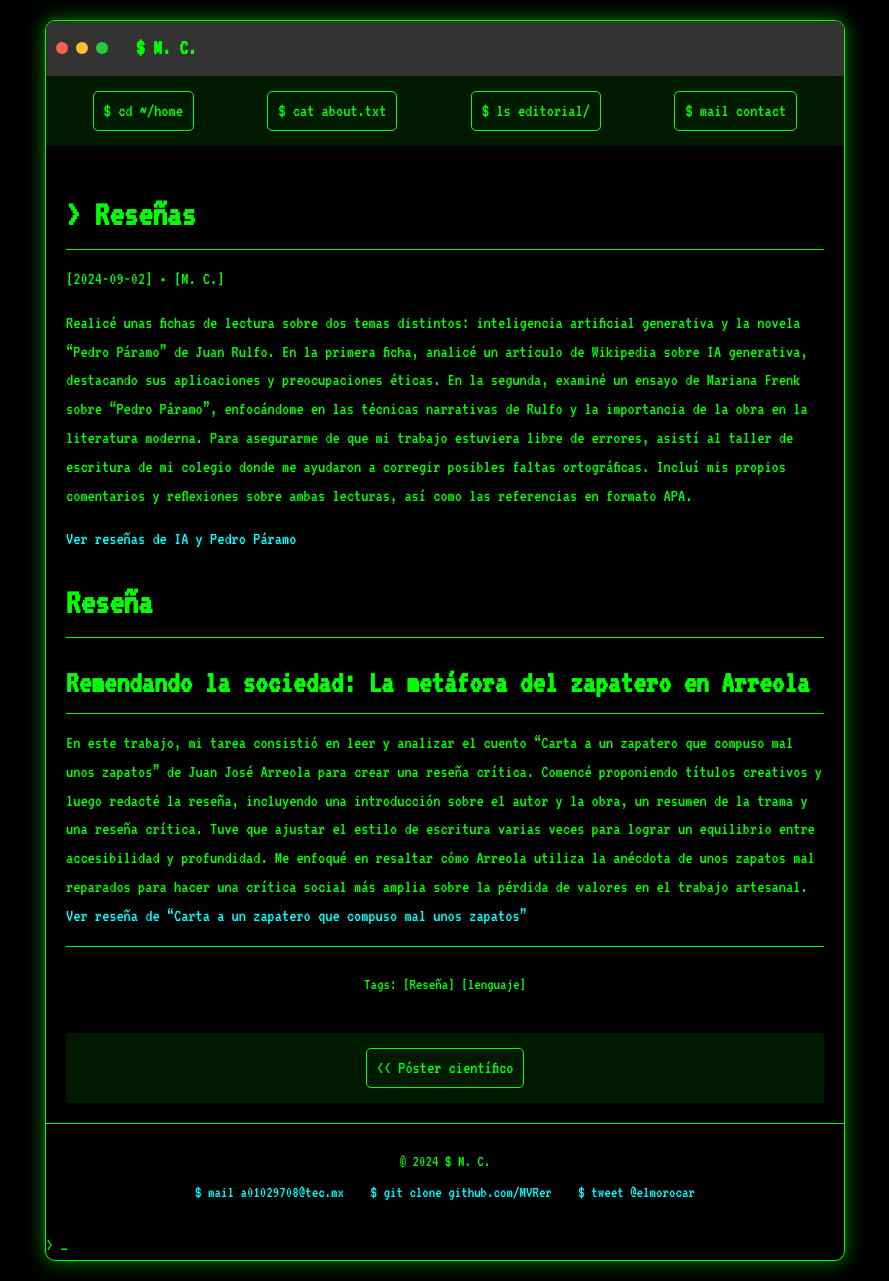
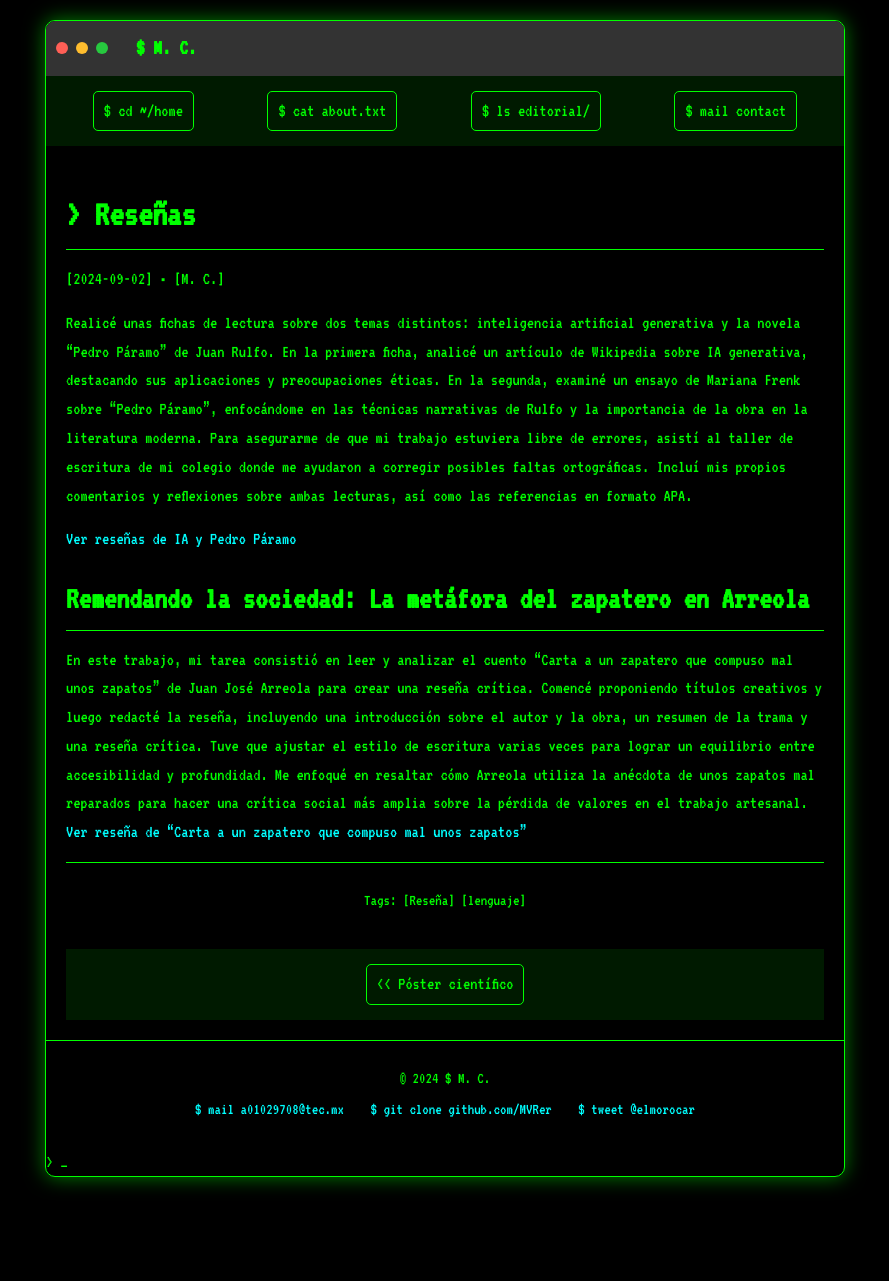
Before and after one commit to MVRer/MVRer.github.io, a Jekyll site: the page built from _posts/2024-09-02-Resena.md, in a window 1280 px wide. Shown: the whole page, without its empty margins (195-1084 px from the left). Built offline with Jekyll 4.4.1, drawn with Linux system fonts in a browser that asks for light colours; after the commit the page ends 1197 px from its top, so only the background shows below that.

```diff
--- a/_posts/2024-09-02-Resena.md
+++ b/_posts/2024-09-02-Resena.md
@@ -10,7 +10,7 @@
 
 [Ver reseñas de IA y Pedro Páramo](https://docs.google.com/document/d/1GUuxwHUIIWQGBaRgaj-Hofxg7eKWsqbbc9J97oamiWI/edit?usp=sharing)
 
-# Reseña
+
 ## Remendando la sociedad: La metáfora del zapatero en Arreola
 
 En este trabajo, mi tarea consistió en leer y analizar el cuento "Carta a un zapatero que compuso mal unos zapatos" de Juan José Arreola para crear una reseña crítica. Comencé proponiendo títulos creativos y luego redacté la reseña, incluyendo una introducción sobre el autor y la obra, un resumen de la trama y una reseña crítica. Tuve que ajustar el estilo de escritura varias veces para lograr un equilibrio entre accesibilidad y profundidad. Me enfoqué en resaltar cómo Arreola utiliza la anécdota de unos zapatos mal reparados para hacer una crítica social más amplia sobre la pérdida de valores en el trabajo artesanal.
```
